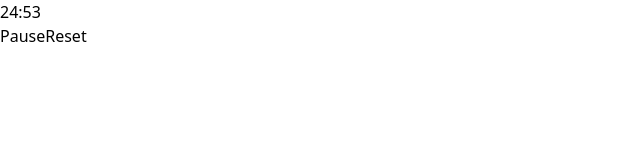
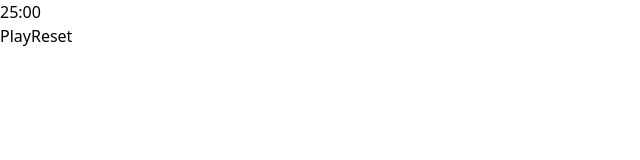
Before and after one commit to FrancoCanzani/pomodoro-app, a React (Vite) app: page / in a window 1280 px wide. Shown: the top 160 px of the page, without its empty margins (0-640 px from the left). Built offline with nearby package versions, Linux system fonts and the light colour scheme.

Commit message:
Adds play, pause, reset button

```diff
--- a/src/components/Timer.tsx
+++ b/src/components/Timer.tsx
@@ -6,8 +6,13 @@ function Countdown() {
     seconds: 0,
   });
 
+  const [isRunning, setIsRunning] = useState(false);
+
+  let interval = null;
+
   useEffect(() => {
-    const interval = setInterval(() => {
+    if (isRunning) {
+      interval = setInterval(() => {
         setCountdown((prevCountdown) => {
           if (prevCountdown.seconds > 0) {
             return {
@@ -26,9 +31,30 @@ function Countdown() {
           }
         });
       }, 1000);
+    } else {
+      clearInterval(interval);
+    }
 
     return () => clearInterval(interval);
-  }, []);
+  }, [isRunning]);
+
+  function handleCountdown() {
+    setIsRunning(true);
+  }
+
+  function handleReset() {
+    clearInterval(interval);
+    setIsRunning(false);
+    setCountdown({
+      minutes: 25,
+      seconds: 0,
+    });
+  }
+
+  function handlePause() {
+    clearInterval(interval);
+    setIsRunning(false);
+  }
 
   return (
     <div className='text-white'>
@@ -36,10 +62,26 @@ function Countdown() {
         countdown.minutes
       }:${countdown.seconds.toString().padStart(2, '0')}`}</h1>
       <div className='flex items-center justify-center'>
-        <button className='m-6 rounded-md bg-slate-400 px-6 py-4 text-xl font-bold uppercase'>
+        {isRunning ? (
+          <button
+            onClick={handlePause}
+            className='m-6 rounded-md bg-slate-400 px-6 py-4 text-xl font-bold uppercase active:translate-y-0.5'
+          >
             Pause
           </button>
-        <button className='m-6 rounded-md bg-red-400 px-6 py-4 text-xl font-bold uppercase'>
+        ) : (
+          <button
+            onClick={handleCountdown}
+            className='m-6 rounded-md bg-green-400 px-6 py-4 text-xl font-bold uppercase active:translate-y-0.5'
+          >
+            Play
+          </button>
+        )}
+
+        <button
+          onClick={handleReset}
+          className='m-6 rounded-md bg-red-400 px-6 py-4 text-xl font-bold uppercase active:translate-y-0.5'
+        >
           Reset
         </button>
       </div>
```
Lines whose indentation alone changed are shown as unchanged.
